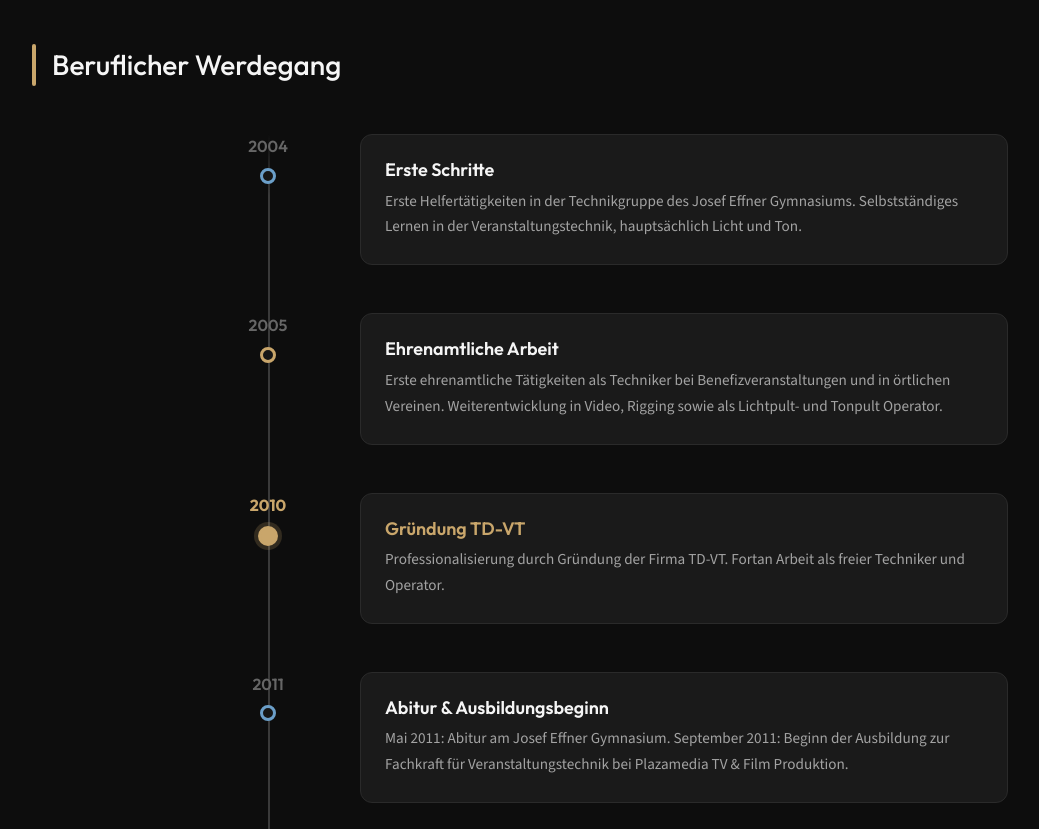
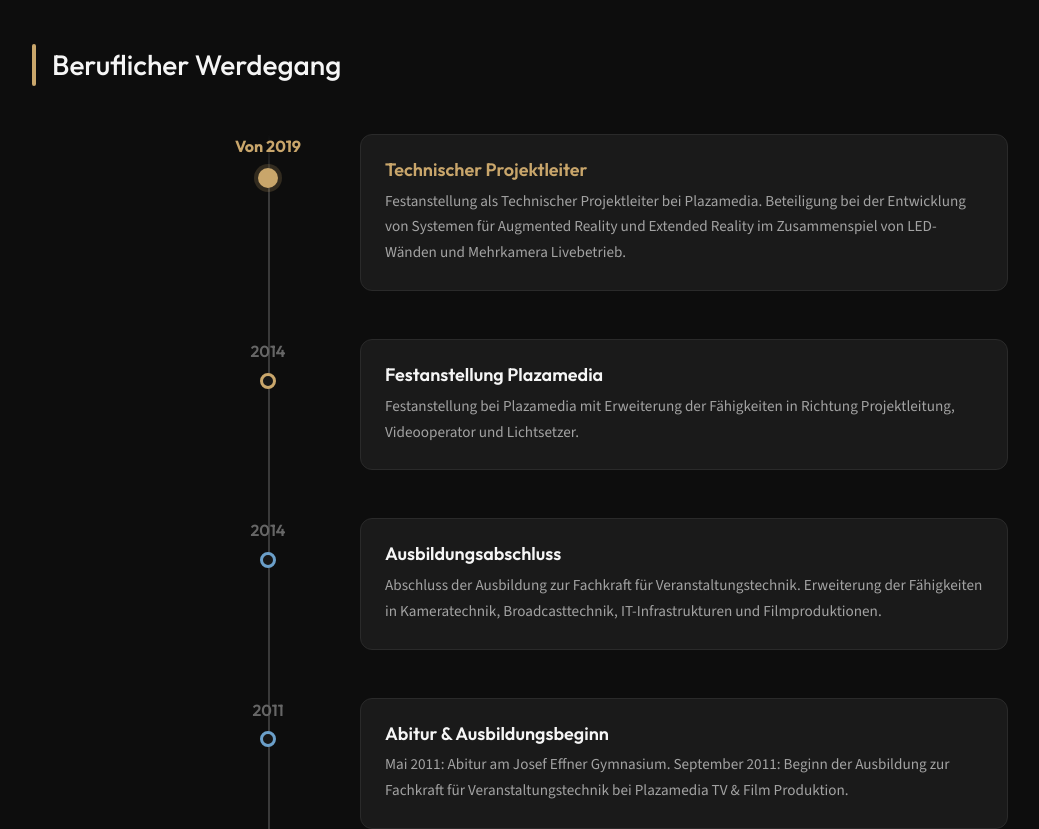
Before and after one commit to JohnnyTheTank/td-vt, a React (Vite) app: page / in a window 1280 px wide. Shown: the part 820-1649 px from the top of the page, without its empty margins (32-1071 px from the left). Built offline with nearby package versions, Linux system fonts and the light colour scheme.

Commit message:
Add favicon and update Timeline component to display milestones in reverse order

```diff
--- a/src/components/Timeline.tsx
+++ b/src/components/Timeline.tsx
@@ -2,19 +2,26 @@ import { careerMilestones } from '../data/career'
 import './Timeline.css'
 
 function Timeline() {
+  // Reverse to show newest first
+  const reversedMilestones = [...careerMilestones].reverse()
+
   return (
     <section className="timeline-section" id="werdegang">
       <h2 className="section-title">Beruflicher Werdegang</h2>
 
       <div className="timeline">
-        {careerMilestones.map((milestone, index) => (
+        {reversedMilestones.map((milestone, index) => {
+          const isLatest = index === 0
+          const yearDisplay = isLatest ? `Von ${milestone.year}` : milestone.year
+
+          return (
             <div
               key={`${milestone.year}-${index}`}
               className={`timeline-item timeline-item--${milestone.type}`}
               style={{ animationDelay: `${index * 0.1}s` }}
             >
               <div className="timeline-marker">
-              <span className="timeline-year">{milestone.year}</span>
+                <span className="timeline-year">{yearDisplay}</span>
                 <div className="timeline-dot" />
               </div>
 
@@ -23,7 +30,8 @@ function Timeline() {
                 <p className="timeline-description">{milestone.description}</p>
               </div>
             </div>
-        ))}
+          )
+        })}
       </div>
     </section>
   )
```
Also changed, not shown: public/favicon.svg (added). Lines whose indentation alone changed are shown as unchanged.
